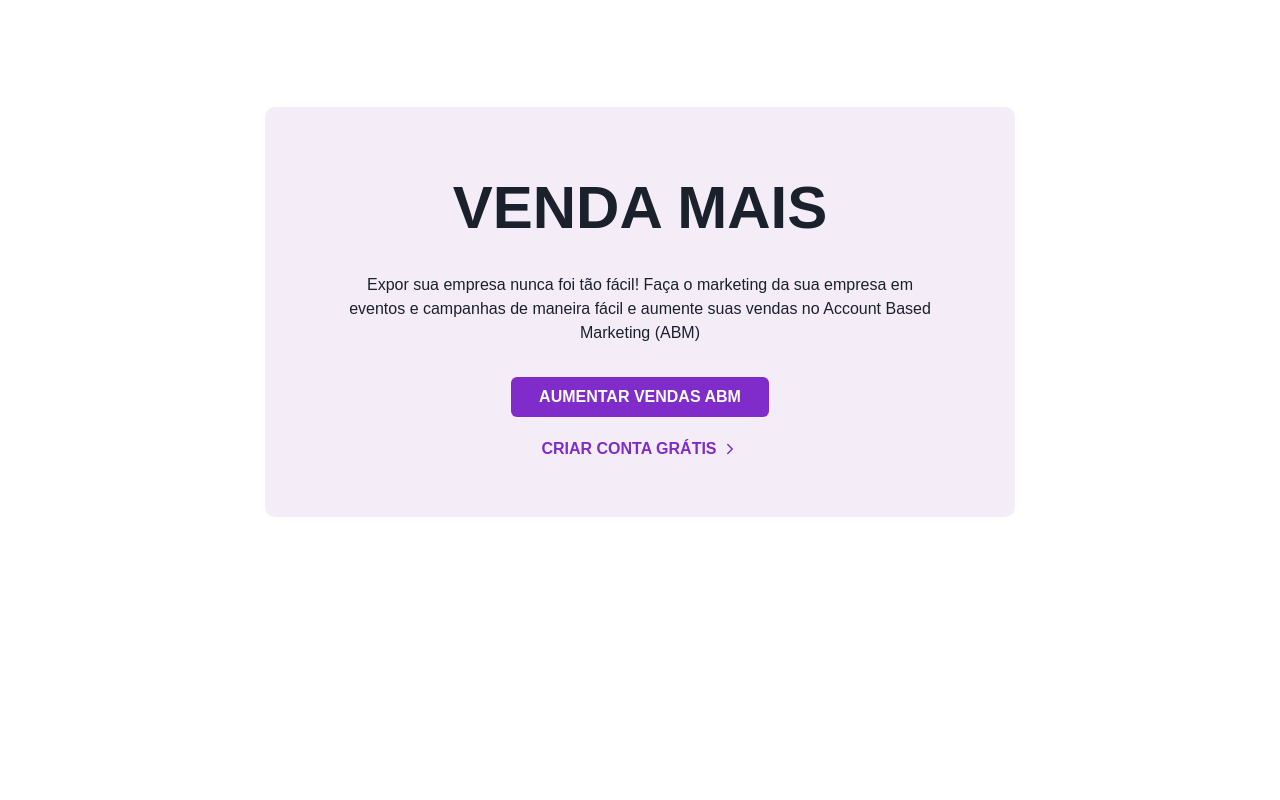
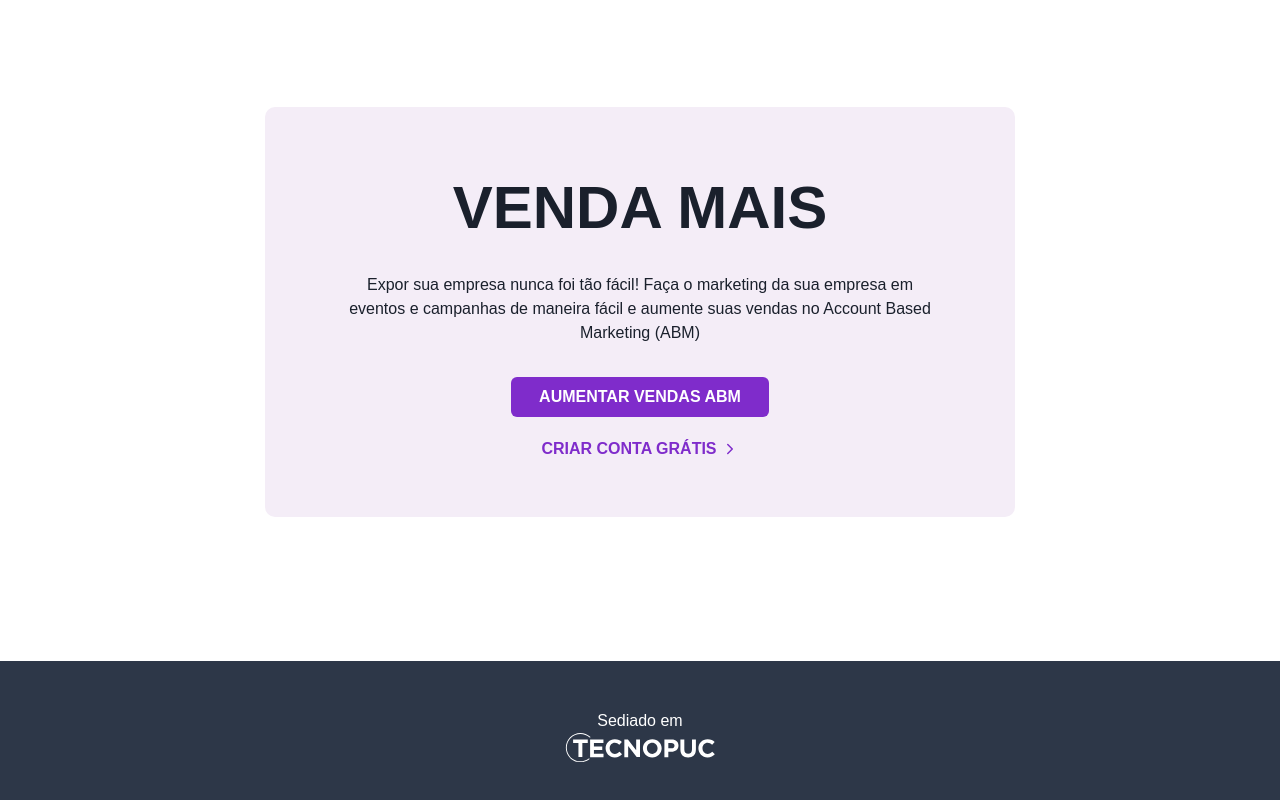
Before and after one commit to guigaribalde/totty-front, a Next.js app: page / in a window 1280 px wide. Shown: the part 1100-1900 px from the top of the page. Before the commit the page ends 1617 px from the top, so only its background shows below. Built offline with nearby package versions, Linux system fonts and the light colour scheme.

Commit message:
feat: footer added

```diff
--- /dev/null
+++ b/src/components/Footer.tsx
@@ -0,0 +1,27 @@
+import { Flex, Text } from '@chakra-ui/react'
+
+export const Footer = () => {
+  return (
+    <Flex
+      bgColor="gray.700"
+      w="100"
+      mt="36"
+      p="12"
+      justify="center"
+      align="center"
+      direction="column"
+    >
+      <Text color="white">Sediado em</Text>
+      <svg
+        width="150"
+        xmlns="http://www.w3.org/2000/svg"
+        viewBox="0 0 180 35"
+        xmlSpace="preserve"
+        fill="white"
+      >
+        <path d="M16.1 12H9.7V7.7h17.6V12h-6.5v16.9h-4.7V12zM30.1 7.7h16v4.2H34.7v4.3h10v4.2h-10v4.5h11.5v4.2H30.1V7.7zM48.7 18.4c0-6.1 4.5-11 11.1-11 4 0 6.4 1.3 8.4 3.3l-3 3.4c-1.6-1.5-3.3-2.4-5.4-2.4-3.6 0-6.2 3-6.2 6.6v.1c0 3.6 2.5 6.7 6.2 6.7 2.4 0 3.9-1 5.6-2.5l3 3c-2.2 2.3-4.6 3.8-8.7 3.8-6.4-.1-11-4.9-11-11zM71.2 7.7h4.3l9.9 13.1V7.7H90v21.2h-4L75.8 15.5V29h-4.6V7.7zM93.5 18.4c0-6.1 4.8-11 11.3-11 6.5 0 11.2 4.9 11.2 10.9v.1c0 6-4.8 11-11.3 11-6.6-.1-11.2-5-11.2-11zm17.6 0c0-3.7-2.7-6.7-6.4-6.7-3.8 0-6.4 3-6.4 6.6v.1c0 3.6 2.7 6.7 6.4 6.7 3.8-.1 6.4-3.1 6.4-6.7zM119.4 7.7h8.7c5.1 0 8.1 3 8.1 7.3v.1c0 4.9-3.8 7.5-8.6 7.5H124V29h-4.7V7.7zm8.3 10.7c2.3 0 3.7-1.4 3.7-3.2v-.1c0-2.1-1.5-3.2-3.8-3.2H124v6.5h3.7zM138.5 19.8V7.7h4.7v12c0 3.5 1.7 5.2 4.6 5.2s4.6-1.7 4.6-5.1V7.7h4.7v12c0 6.4-3.6 9.6-9.3 9.6-5.8 0-9.3-3.2-9.3-9.5zM160.1 18.4c0-6.1 4.5-11 11.1-11 4 0 6.4 1.3 8.4 3.3l-3 3.4c-1.6-1.5-3.3-2.4-5.4-2.4-3.6 0-6.2 3-6.2 6.6v.1c0 3.6 2.5 6.7 6.2 6.7 2.4 0 3.9-1 5.6-2.5l3 3c-2.2 2.3-4.6 3.8-8.7 3.8-6.4-.1-11-4.9-11-11z"></path>
+        <path d="M18.5 35.1C8.8 35.1 1 27.2 1 17.6S8.8.1 18.5.1c4.4 0 8.5 1.6 11.8 4.5.2.2.2.6 0 .8-.2.2-.6.2-.8 0-3-2.7-6.9-4.2-11-4.2-9 0-16.4 7.4-16.4 16.4S9.4 34 18.5 34c3.6 0 7.1-1.2 10-3.4.2-.2.6-.1.8.1.2.2.1.6-.1.8-3.1 2.3-6.8 3.6-10.7 3.6z"></path>
+      </svg>
+    </Flex>
+  )
+}
--- a/src/pages/_app.tsx
+++ b/src/pages/_app.tsx
@@ -3,6 +3,7 @@ import { Box, ChakraProvider } from '@chakra-ui/react'
 import { theme } from '../themes/default'
 import { NavMenu } from '@components/NavMenu'
 import Head from 'next/head'
+import { Footer } from '@components/Footer'
 
 function MyApp({ Component, pageProps }: AppProps) {
   return (
@@ -13,6 +14,7 @@ function MyApp({ Component, pageProps }: AppProps) {
       <Box>
         <NavMenu />
         <Component {...pageProps} />
+        <Footer />
       </Box>
     </ChakraProvider>
   )
```
